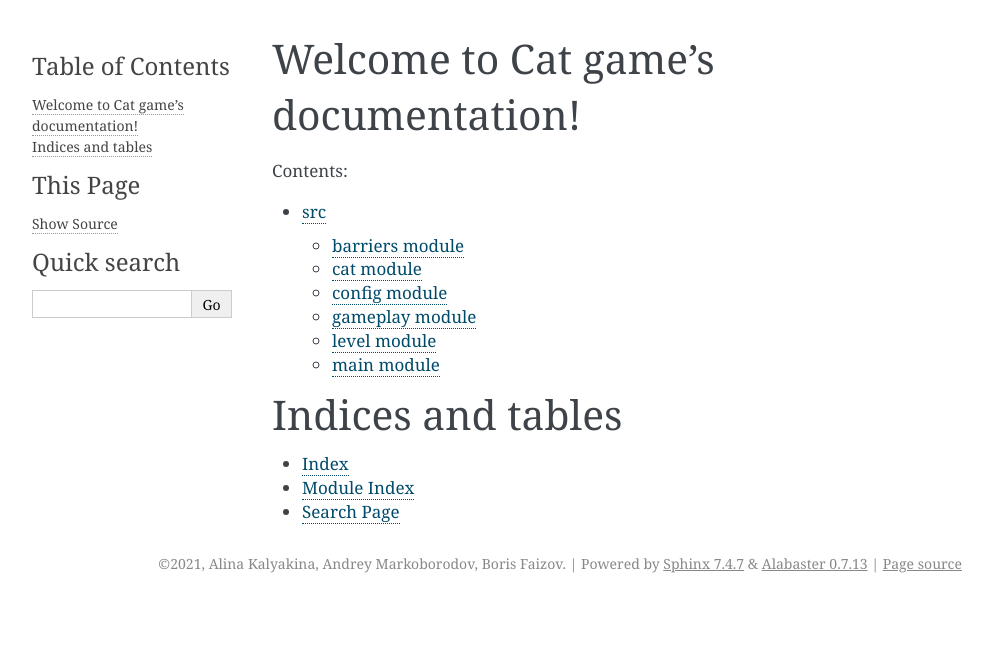
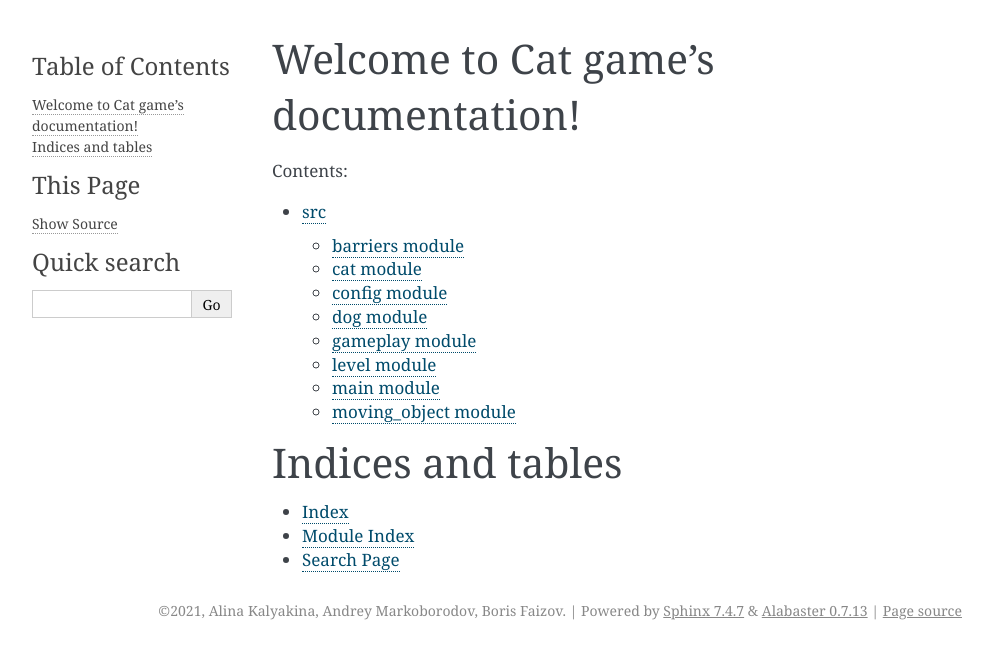
Before and after one commit to faizovboris/2DGameProject, a Sphinx documentation site: the page built from docs/source/index.rst, in a window 1280 px wide. Shown: the top 659 px of the page, without its empty margins (148-1141 px from the left). Built offline with Sphinx 7.4.7, drawn with Linux system fonts in a browser that asks for light colours.

Commit message:
update docs

```diff
--- a/docs/source/modules.rst
+++ b/docs/source/modules.rst
@@ -7,6 +7,8 @@ src
    barriers
    cat
    config
+   dog
    gameplay
    level
    main
+   moving_object
--- /dev/null
+++ b/docs/source/moving_object.rst
@@ -0,0 +1,7 @@
+moving\_object module
+=====================
+
+.. automodule:: moving_object
+   :members:
+   :undoc-members:
+   :show-inheritance:
```
Also changed, not shown: docs/source/dog.rst (added, +7 -0 lines).
